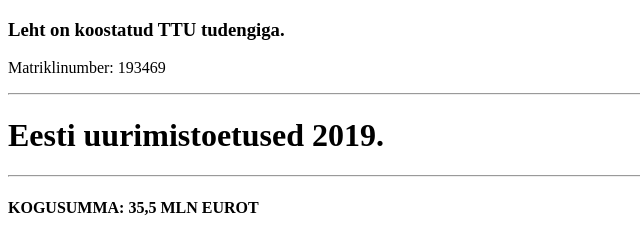
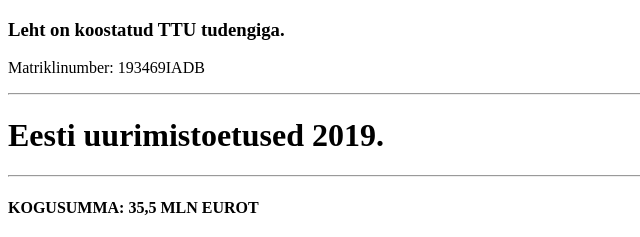
Before and after one commit to Oneover/oneover.github.io, a plain HTML site: page index.html in a window 1280 px wide. Shown: the top 237 px of the page, 0-640 px from the left. Drawn offline with Linux system fonts and the light colour scheme.

Commit message:
Update index.html

```diff
--- a/index.html
+++ b/index.html
@@ -21,7 +21,7 @@ tr:nth-child(even) {
 </head>
 <body>
 <h3>Leht on koostatud TTU tudengiga.</h3>
-<p>Matriklinumber: 193469</p>
+<p>Matriklinumber: 193469IADB</p>
 <hr>
 
 <h1>Eesti uurimistoetused 2019.</h1>
```
